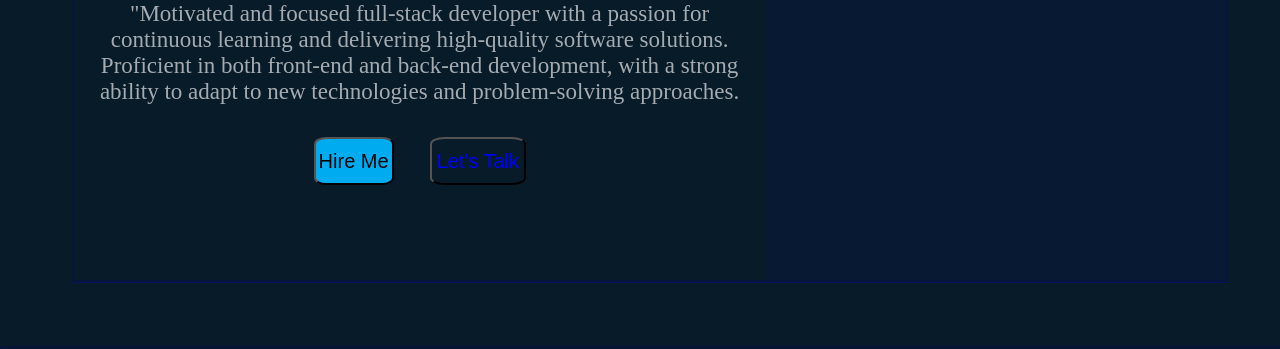
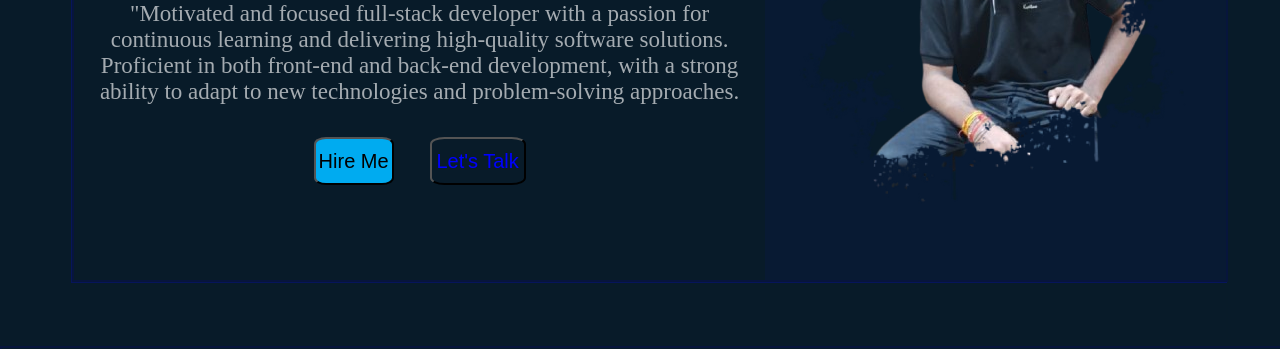
Before and after one commit to adi-singh123/about-me, a plain HTML site: page index.html in a window 1280 px wide. Shown: the part 318-667 px from the top of the page. Drawn offline with nearby package versions, Linux system fonts and the light colour scheme.

Commit message:
new file

```diff
--- a/index.html
+++ b/index.html
@@ -38,7 +38,7 @@
           <button class="talk"><a href="">Let's Talk</a></button>
         </div>
         <div class="rightside">
-          <img src="/image/me.png" alt="Aditya singh" />
+          <img src="me.png" alt="Aditya singh" />
         </div>
       </div>
     </div>
--- a/styles.css
+++ b/styles.css
@@ -157,7 +157,7 @@ button:hover,button a:hover{
   height: 100%;
   width: 100%;
  object-fit: none;
- -webkit-mask-image:url(/image/effect.png) ;
+ -webkit-mask-image:url(effect.png) ;
  -webkit-mask-size:contain ;
 
 
```
